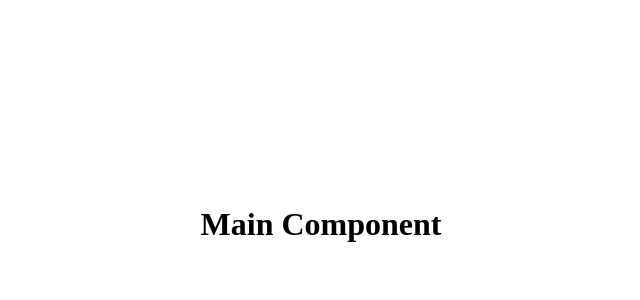
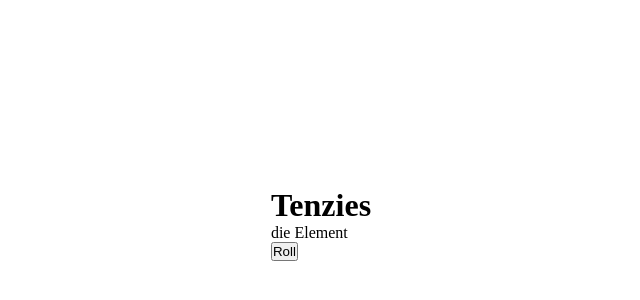
Before and after one commit to Arafat-alim/tenzies-app--Terminated, a React (Create React App) app: page / in a window 1280 px wide. Shown: the part 176-476 px from the top of the page, without its empty margins (319-959 px from the left). Built offline with nearby package versions, Linux system fonts and the light colour scheme.

Commit message:
main component is created basic structure.

```diff
--- a/src/App.js
+++ b/src/App.js
@@ -1,8 +1,11 @@
 function App() {
   return (
-    <div>
-      <h1>Main Component</h1>
-    </div>
+    <main>
+      <h1>Tenzies</h1>
+      <p></p>
+      <div className="die-container">die Element</div>
+      <button className="roll-dice">Roll</button>
+    </main>
   );
 }
 
```
